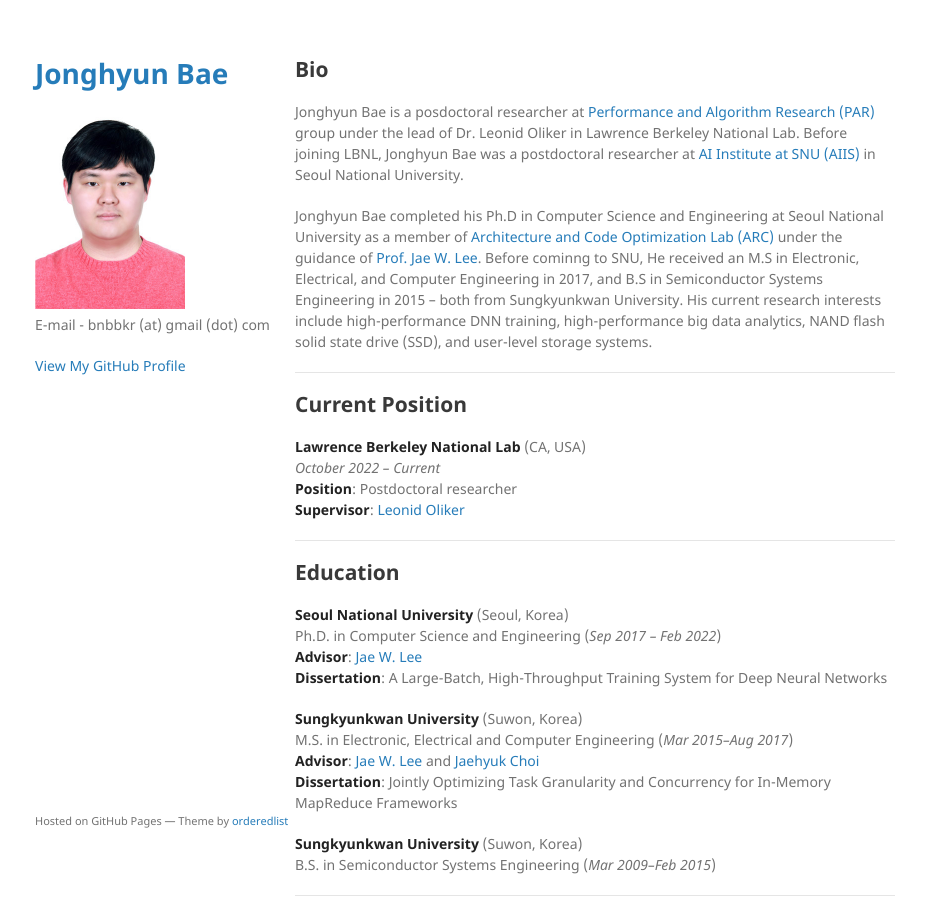
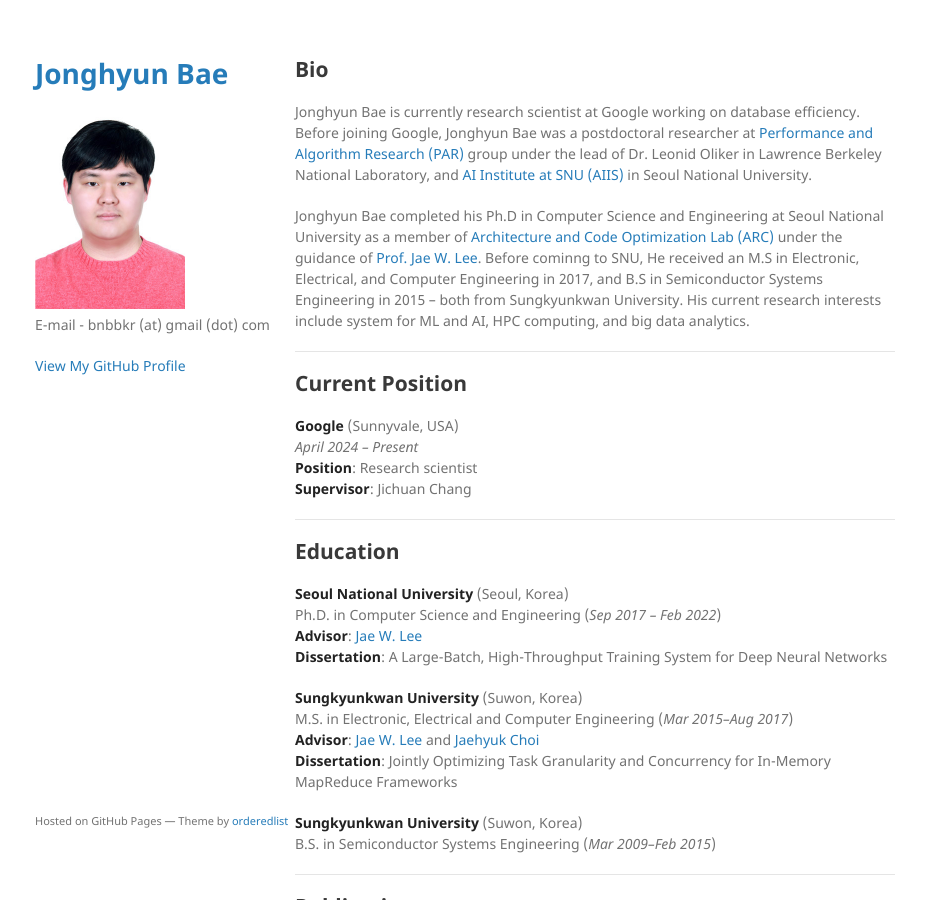
Before and after one commit to JonghyunBae/jonghyunbae.github.io, a Jekyll site: the page built from index.md, in a window 1280 px wide and 900 px high. Shown: the whole window, without its empty margins (175-1101 px from the left). Built offline with Jekyll 4.4.1, drawn with Linux system fonts in a browser that asks for light colours; our own code applies the rules of GitHub Pages for plain Markdown files; some of the changed text lies outside the part shown.

Commit message:
update current position

```diff
--- a/index.md
+++ b/index.md
@@ -4,11 +4,13 @@ layout: default
 
 ## Bio
 
-Jonghyun Bae is a posdoctoral researcher at [Performance and Algorithm Research
+Jonghyun Bae is currently research scientist at Google working on database
+efficiency. Before joining Google, Jonghyun Bae was a postdoctoral researcher
+at [Performance and Algorithm Research
 (PAR)](https://crd.lbl.gov/divisions/amcr/computer-science-amcr/par/) group
-under the lead of Dr. Leonid Oliker in Lawrence Berkeley National Lab. Before
-joining LBNL, Jonghyun Bae was a postdoctoral researcher at [AI Institute at
-SNU (AIIS)](https://aiis.snu.ac.kr/eng) in Seoul National University.
+under the lead of Dr. Leonid Oliker in Lawrence Berkeley National Laboratory,
+and [AI Institute at SNU (AIIS)](https://aiis.snu.ac.kr/eng) in Seoul National
+University.
 
 Jonghyun Bae completed his Ph.D in Computer Science and Engineering at Seoul
 National University as a member of [Architecture and Code Optimization Lab
@@ -16,18 +18,16 @@ National University as a member of [Architecture and Code Optimization Lab
 Lee](https://iamjaelee.github.io/www/). Before cominng to SNU, He received an
 M.S in Electronic, Electrical, and Computer Engineering in 2017, and B.S in
 Semiconductor Systems Engineering in 2015 -- both from Sungkyunkwan University.
-His current research interests include high-performance DNN training,
-high-performance big data analytics, NAND flash solid state drive (SSD), and
-user-level storage systems.
+His current research interests include system for ML and AI, HPC computing, and
+big data analytics.
 
 ---
 
 ## Current Position
-**Lawrence Berkeley National Lab**  (CA, USA)
-_October 2022 -- Current_
-**Position**: Postdoctoral researcher
-**Supervisor**: [Leonid Oliker](https://crd.lbl.gov/divisions/amcr/computer-science-amcr/par/members/group-lead/leonid-oliker/)
-
+**Google**  (Sunnyvale, USA)
+_April 2024 -- Present_
+**Position**: Research scientist
+**Supervisor**: Jichuan Chang
 
 ---
 
@@ -108,9 +108,13 @@ _IEICE Transactions on Information and Systems, 2018_.
 
 
 ### International Workshops
+**[IPDPSW ’24]** **Jonghyun Bae**, Jong Youl Choi, Massimiliano Lupo Pasini, Kshitij Mehta, and Khaled Ibrahim,
+"MDLoader: A Hybrid Model‑driven Data Loader for Distributed Deep Neural Networks Training",
+_IEEE International Parallel and Distributed Processing Symposium Workshops, San Francisco, CA, May 2024_ (To appear).
+
 **[MLG-HPCE '23]** Jong Youl Choi, Massimiliano Lupo Pasini, Pei Zhang, Kshitij Mehta, Frank Liu, **Jonghyun Bae**, and Khaled Ibrahim,
 "DDStore: Distributed Data Store for Scalable Training of Graph Neural Networks on Large Atomistic Modeling Datasets",
-_Machine Learning with Graphs in High Performance Computing Environments, Denver, CO, Nov 2023_.
+_Workshop on Machine Learning with Graphs in High Performance Computing Environments (Be held in conjunction with SC ’23), Denver, CO, Nov 2023_.
 
 
 **[APSys '23]** Woohyeon Baek\*, **Jonghyun Bae**\*, Donghyun Lee, Hyunwoong Bae, Yeonhong Park, and Jae W. Lee,
@@ -131,6 +135,12 @@ _The R User Conference, Los Angeles, CA, July 2014_. [[Poster]](/data/user_poste
 ---
 
 ## Experiences
+**Lawrence Berkeley National Laboratory**  (CA, USA)
+_October 2022 -- March 2024_
+**Position**: Postdoctoral researcher
+**Supervisor**: [Leonid Oliker](https://crd.lbl.gov/divisions/amcr/computer-science-amcr/par/members/group-lead/leonid-oliker/)
+Analyzing and optimizing performance of scientific applications on HPC environment
+
 
 **AI Institute at Seoul National University (AIIS)**  (Seoul, Korea)
 _April 2022 -- August 2022_
```
